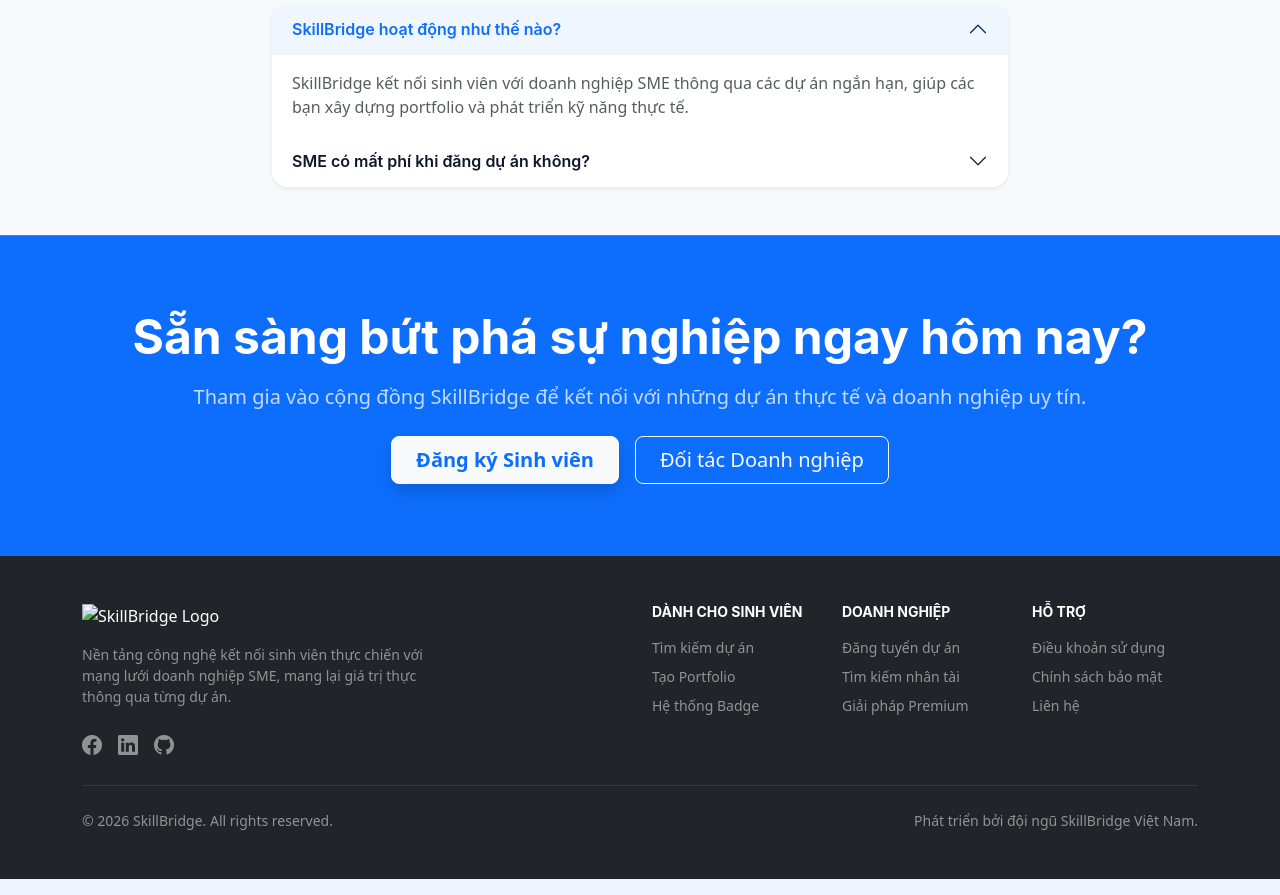
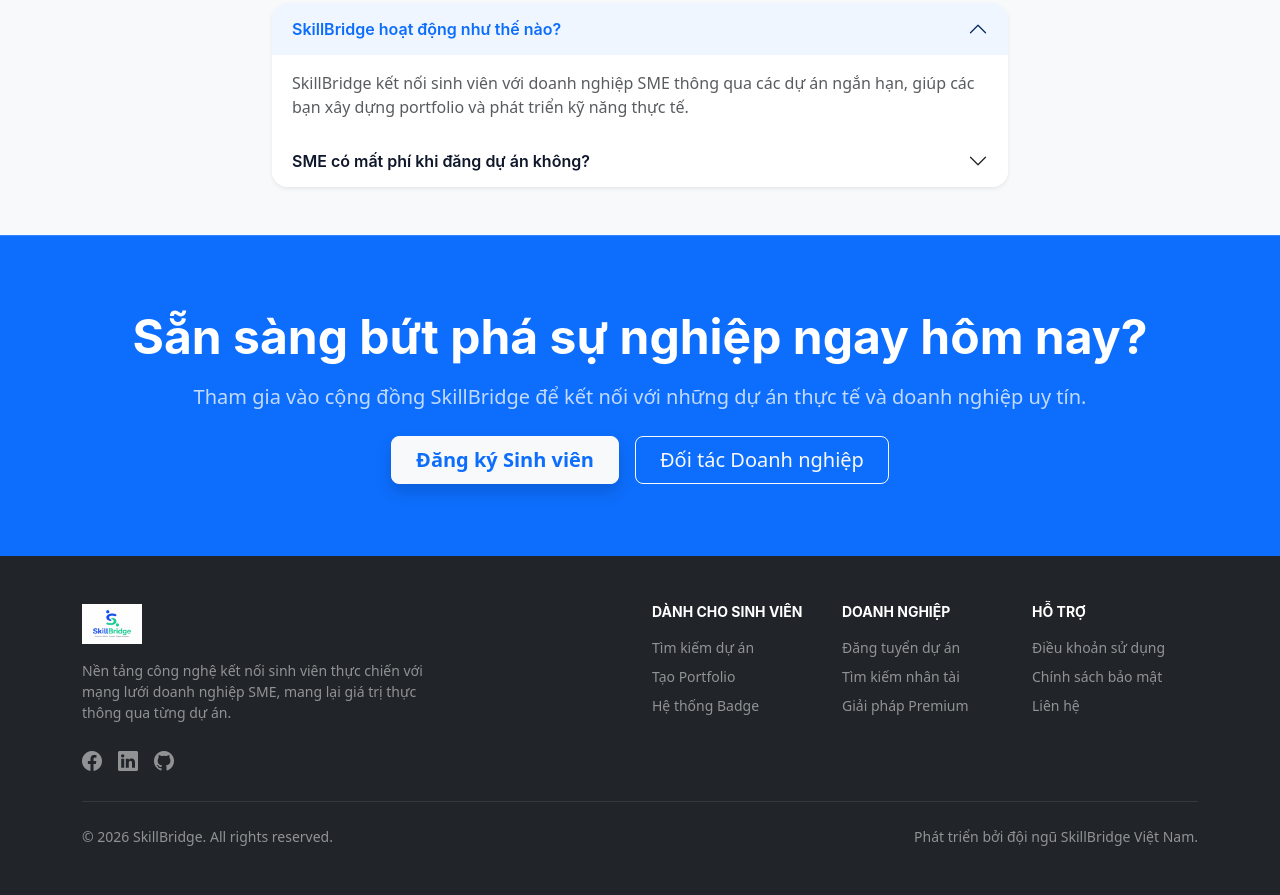
Before and after one commit to hahip0000/SkillBridge, a plain HTML site: page index.html in a window 1280 px wide. Shown: the part 4732-5627 px from the top of the page. Drawn offline with nearby package versions, Linux system fonts and the light colour scheme; files that its build step writes are made by us from their sources.

Commit message:
Update index.html

```diff
--- a/index.html
+++ b/index.html
@@ -675,7 +675,7 @@
         <div class="container">
             <div class="row g-4">
                 <div class="col-lg-4">
-                    <img src="assets/images/logo-white.png" alt="SkillBridge Logo" height="40" class="mb-3">
+                    <img src="logo.png" alt="SkillBridge Logo" height="40" class="mb-3">
                     <p class="text-white-50 small">Nền tảng công nghệ kết nối sinh viên thực chiến với mạng lưới doanh nghiệp SME, mang lại giá trị thực thông qua từng dự án.</p>
                     <div class="d-flex gap-3 fs-5 mt-4">
                         <a href="#" class="text-white-50"><i class="bi bi-facebook"></i></a>
```
